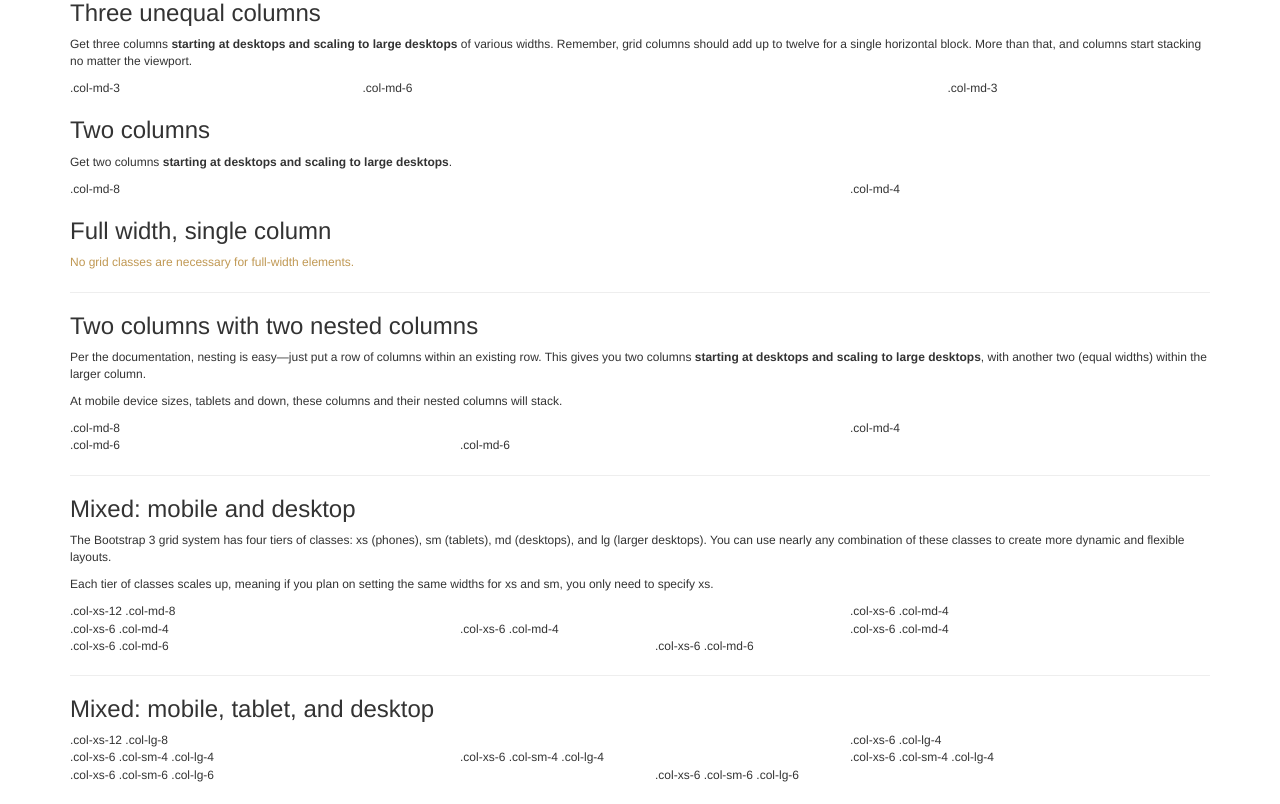
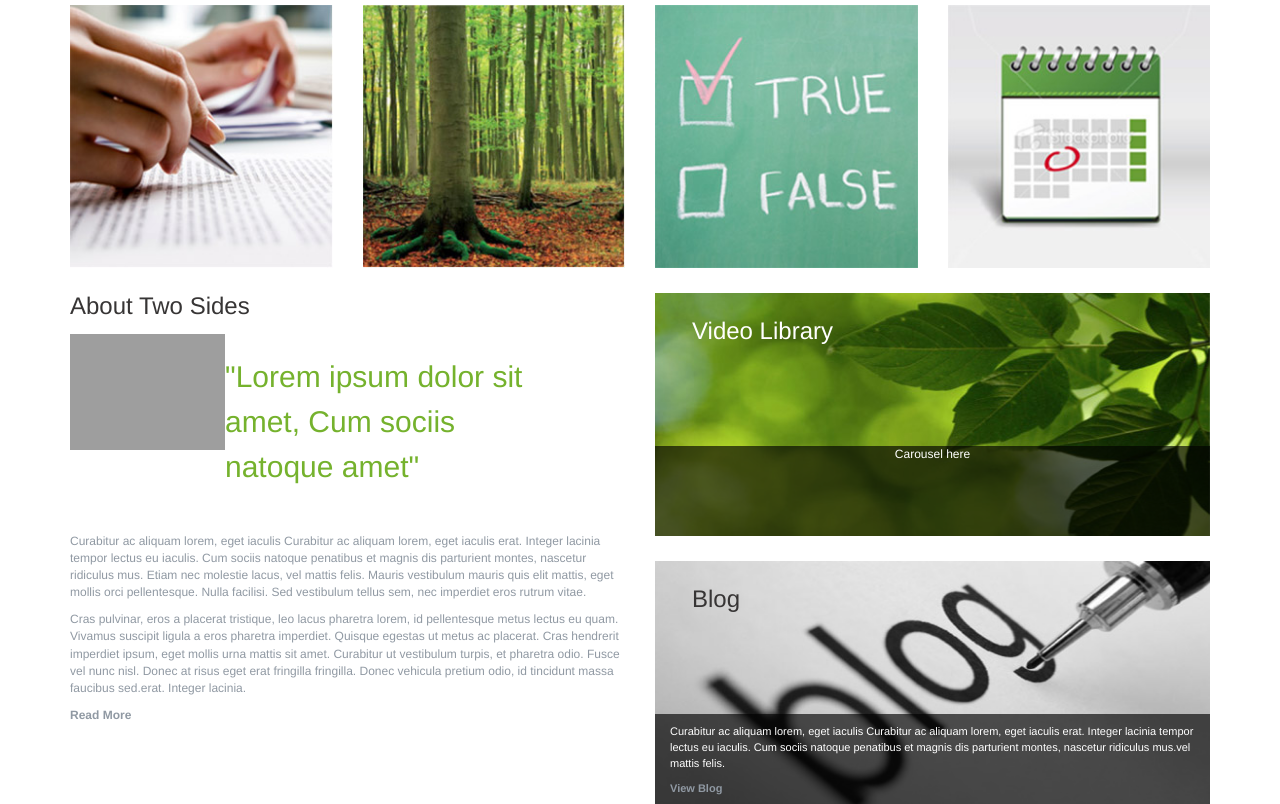
Before and after one commit to RAcreative/phpexample1, a PHP site: page /twosides-home.html in a window 1280 px wide. Shown: the part 639-1443 px from the top of the page. Before the commit the page ends 1421 px from the top, so only its background shows below. Run offline with PHP 8.4, Linux system fonts and the light colour scheme; grey boxes are pictures that could not be loaded.

Commit message:
More content added

```diff
--- a/phpExample/css/default.css
+++ b/phpExample/css/default.css
@@ -187,13 +187,11 @@
     border-radius: 0;
 }
 
-.navbar-default .navbar-collapse, .navbar-default .navbar-form
-{
+.navbar-default .navbar-collapse, .navbar-default .navbar-form {
     border-color: transparent;
 }
 
-.navbar-toggle
-{
+.navbar-toggle {
     margin-left: 10px !important;
     margin-right: 0;
     margin-top: 0;
@@ -389,90 +387,275 @@
     box-shadow: inset 0 1px 3px rgba(0, 0, 0, 0.05), 0 1px 0 rgba(255, 255, 255, 0.1);
 }
 
-
 /* Seperate styles created for this site */
 
-body
-{
+body {
     font-size: 12px;
 }
-a
-{
+
+a {
     color: #9099A3;
     font-weight: bold;
     text-decoration: none;
 }
-a:hover, a:focus
-{
+
+a:hover, a:focus {
     color: #222222;
     text-decoration: underline;
 }
+h1, h2, h3, h4, h5, h6, .h1, .h2, .h3, .h4, .h5, .h6 {
+    color: #373535;
+    font-family: "Oswald", "Helvetica Neue",Helvetica,Arial,Verdana,Tahoma,sans-serif;
+    line-height: 1.5em;
+}
+a h1, a h2, a h3, a h4, a h5, a h6, a .h1, a .h2, a .h3, a .h4, a .h5, a .h6 {
+    color: #373535;
+}
+a:hover h1, a:hover h2, a:hover h3, a:hover h4, a:hover h5, a:hover h6, a:hover .h1, a:hover .h2, a:hover .h3, a:hover .h4, a:hover .h5, a:hover .h6, a:focus h1, a:focus h2, a:focus h3, a:focus h4, a:focus h5, a:focus h6, a:focus .h1, a:focus .h2, a:focus .h3, a:focus .h4, a:focus .h5, a:focus .h6 {
+    color: #75b22d;
+}
+a.nounderline {
+    text-decoration: none !important;
+}
+.hoverpoint {
+    cursor: pointer;
+}
 
-.mobileheaderspace
-{
+.mobileheaderspace {
     height: 6px;
 }
-.navcontainer
-{
+
+.navcontainer {
     clear: both;
     margin: 22px 0 0;
 }
-.nav > li > a
-{
+
+.nav > li > a {
     padding: 10px 5px;
 }
-.nav > li > a:hover, .nav > li > a:focus
-{
+
+.nav > li > a:hover, .nav > li > a:focus {
     background-color: rgba(0, 0, 0, 0);
     text-decoration: none;
 }
-.nav .open > a, .nav .open > a:hover, .nav .open > a:focus
-{
+
+.nav .open > a, .nav .open > a:hover, .nav .open > a:focus {
     background-color: rgba(0, 0, 0, 0);
     border-color: rgba(0, 0, 0, 0);
     color: #222222;
 }
-.headersearch
-{
+
+.headersearch {
     margin-bottom: 5px;
     margin-top: 2px;
 }
-.headerlinks
-{
+
+.headerlinks {
     color: #9099A3;
     line-height: 2em;
     margin-top: 11px;
 }
-.headerlinks a
-{
+
+.headerlinks a {
     color: #75b22d;
 }
-.currentcountryflag
-{
+
+.currentcountryflag {
     border-left: 1px solid #9099a3;
     padding-left: 6px;
     margin-left: 6px;
 }
-.jumbotron
-{
+
+.jumbotron {
     background-color: #f1f7ea;
     margin-bottom: 25px;
     padding: 0;
 }
 
+.carousel {
+    margin-bottom: 8px;
+}
+.carousel-fade .carousel-inner .item {
+    opacity: 0;
+    -webkit-transition-property: opacity;
+    -moz-transition-property: opacity;
+    -o-transition-property: opacity;
+    transition-property: opacity;
+}
+
+.carousel-fade .carousel-inner .active {
+    opacity: 1;
+}
+
+.carousel-fade .carousel-inner .active.left, .carousel-fade .carousel-inner .active.right {
+    left: 0;
+    opacity: 0;
+    z-index: 1;
+}
+
+.carousel-fade .carousel-inner .next.left, .carousel-fade .carousel-inner .prev.right {
+    opacity: 1;
+}
+
+.carousel-fade .carousel-control {
+    z-index: 14;
+}
+
+.carousel, .carousel-inner, .carousel-inner .item {
+    height: 420px;
+}
+
+.carousel .carousel-inner .item {
+    background: #f1f7ea;
+}
+
+.carousel-control.left {
+    background: url("../images/arrow-left.png") no-repeat scroll center center rgba(0, 0, 0, 0);
+}
+
+.carousel-control.right {
+    background: url("../images/arrow-right.png") no-repeat scroll center center rgba(0, 0, 0, 0);
+}
+.carousel-indicators li {
+    background-color: #eeeeee;
+    border: 1px solid #373535;
+    -webkit-transition: background-color 0.3s ease-in-out;
+    -moz-transition: background-color 0.3s ease-in-out;
+    -o-transition: background-color 0.3s ease-in-out;
+    transition: background-color 0.3s ease-in-out;
+}
+.carousel-indicators .active {
+    background-color: #373535;
+}
+.carousel-inner .item .container {
+    height: 420px;
+    position: relative;
+}
+.carousel-inner .item .container .left {
+    float: left;
+    z-index: 10;
+    position: absolute;
+    top: 72px;
+    left: 100px;
+    width: 36%;
+    line-height: 2.2em;
+}
+.carousel-inner .item .container .right {
+    float: right;
+    z-index: 5;
+    position: absolute;
+    right: 0px;
+    bottom: 0px;
+    max-width: 100%;
+}
+.carousel-inner .item .container h2 {
+    font-weight: 400;
+    font-size: 33px;
+    line-height: 1.3em;
+    letter-spacing: 0.02em;
+    margin-bottom: 25px;
+}
+.carousel-inner .item .container p {
+    font-size: 14px;
+    color: rgb(117, 178, 45);
+}
+.emphasis1 {
+    color: rgb(117, 178, 45);
+}
+.textblock {
+    color: #9099a3;
+}
+.homeblock {
+    margin: 25px 0 0;
+    position: relative;
+}
+.homeblock * {
+    z-index: 20;
+}
+.homeblock h3 {
+    position: absolute;
+    margin-left: 37px;
+}
+.homeblock img {
+    position: relative;
+    z-index: 1;
+}
+.homeblock p {
+    font-size: 11px;
+    margin: 10px 0 0 0;
+}
+.homeblock .container {
+    background-color: rgba(0,0,0,0.65);
+    bottom: 0;
+    height: 90px;
+    position: absolute;
+    width:100%;
+}
+.light {
+    color: #ffffff;
+}
+.dark {
+    color: #373535;
+}
+
 /* Only small devices e.g. phones, small tablets */
 @media (max-width: 767px) {
+    h1, h2, h3 {
+        margin-bottom: 5px;
+        margin-top: 10px;
+    }
+    h1, .h1 {
+        font-size: 20px;
+    }
+    h2, .h2 {
+        font-size: 18px;
+    }
+    h3, .h3 {
+        font-size: 16px;
+    }
+    h4, .h4 {
+        font-size: 14px;
+    }
+    h5, .h5 {
+        font-size: 12px;
+    }
+    h6, .h6 {
+        font-size: 10px;
+    }
+    .carousel-inner .item .container .left {
+        left: 50px;
+        line-height: 1.3em;
+        top: 15px;
+        width: 70%;
+    }
+    .carousel-inner .item .container h2 {
+        font-size: 18px;
+        line-height: 1.3em;
+        margin-bottom: 15px;
+    }
+    .carousel-inner .item .container p {
+        font-size: 12px;
+    }
+    .carousel-control.left {
+        background: url("../images/arrow-left-small.png") no-repeat scroll center center rgba(0, 0, 0, 0);
+    }
+
+    .carousel-control.right {
+        background: url("../images/arrow-right-small.png") no-repeat scroll center center rgba(0, 0, 0, 0);
+    }
+    .homeblock h3 {
+        margin-left: 15px;
+    }
 }
 
 /* Tablets and larger displays */
 @media (min-width: 768px) {
-    .headerdivide
-    {
+    .headerdivide {
         border-right: 1px solid rgb(234, 238, 241);
         margin-top: 21px;
     }
-    .headerlinks
-    {
+
+    .headerlinks {
         line-height: 4.6em;
         margin-top: 11px;
     }
@@ -480,9 +663,57 @@
 
 /* Only medium devices e.g. tablets */
 @media (min-width: 768px) and (max-width: 991px) {
-    .headerlinks
-    {
+    h1, .h1 {
+        font-size: 27px;
+    }
+    h2, .h2 {
+        font-size: 23px;
+    }
+    h3, .h3 {
+        font-size: 21px;
+    }
+    h4, .h4 {
+        font-size: 19px;
+    }
+    h5, .h5 {
+        font-size: 16px;
+    }
+    h6, .h6 {
+        font-size: 12px;
+    }
+    .headerlinks {
         line-height: 1.5em;
         margin-top: 20px;
     }
+    .carousel, .carousel-inner, .carousel-inner .item {
+        height: 270px;
+    }
+    .carousel-inner .item .container {
+        height: 270px;
+    }
+    .carousel-inner .item .container .left {
+        left: 50px;
+        line-height: 1.4em;
+        top: 15px;
+        width: 60%;
+    }
+    .carousel-inner .item .container h2 {
+        font-size: 23px;
+        margin-bottom: 20px;
+    }
+    .carousel-inner .item .container p {
+        font-size: 12px;
+    }
+    .carousel-inner .item .container .right {
+        max-width: 50%;
+    }
+    .carousel-control.left {
+        background: url("../images/arrow-left-small.png") no-repeat scroll 20% center rgba(0, 0, 0, 0);
+    }
+    .carousel-control.right {
+        background: url("../images/arrow-right-small.png") no-repeat scroll 80% center rgba(0, 0, 0, 0);
+    }
 }
+
+@media (min-width: 992px) and (max-width: 1199px) {
+}
--- a/phpExample/twosides-home.html
+++ b/phpExample/twosides-home.html
@@ -45,14 +45,14 @@
             </div>
 
             <div class="btn-toolbar hidden-sm hidden-md hidden-lg hidden-print">
-                <div class="btn-group btn-group-sm pull-right">
+                <div class="btn-group pull-right">
                     <button type="button" class="btn btn-sm btn-default navbar-toggle" data-toggle="collapse" data-target=".navbar-collapse">
                         <span class="icon-bar"></span>
                         <span class="icon-bar"></span>
                         <span class="icon-bar"></span>
                     </button>
                 </div>
-                <div class="btn-group btn-group-sm pull-right">
+                <div class="btn-group pull-right">
                     <button type="button" class="btn btn-default" onclick="showHeaderSearch();">
                         <span class="glyphicon glyphicon-search"></span>
                     </button>
@@ -61,9 +61,6 @@
                     </button>
                     <button type="button" class="btn btn-default">
                         <span class="glyphicon glyphicon-user" onclick="document.location.href='/membership/sign-in';"></span>
-                    </button>
-                    <button type="button" class="btn btn-default">
-                        <span class="glyphicon glyphicon-edit" onclick="document.location.href='/membership/register';"></span>
                     </button>
                 </div>
             </div>
@@ -111,99 +108,114 @@
     </div>
 </div>
 
-<div class="jumbotron">
-    <div class="container">
-        <img class="img-responsive" src="images/bnr.jpg" />
+<div id="carousel" class="carousel slide carousel-fade">
+    <ol class="carousel-indicators">
+        <li data-target="#carousel" data-slide-to="0" class="active"></li>
+        <li data-target="#carousel" data-slide-to="1"></li>
+    </ol>
+    <div class="carousel-inner">
+        <div class="active item">
+            <div class="container">
+                <div class="left">
+                    <h2>Print and Paper are <span class="emphasis1">Renewable and Recyclable</span> raw material</h2>
+                    <p>Paper has been around for almost 2000 years, and during this time it has undoubtedly established itself as the most effective and versatile means of communication.</p>
+                </div>
+                <div class="right">
+                    <img class="img-responsive" src="images/bnr1-image.jpg">
+                </div>
+            </div>
+        </div>
+        <div class="item">
+            <div class="container">
+                <div class="left">
+                    <h2>Lorem ipsum dolor <span class="emphasis1">sit amet</span> consecteur amit</h2>
+                    <p>Paper has been around for almost 2000 years, and during this time it has undoubtedly established itself as the most effective and versatile means of communication.</p>
+                </div>
+                <div class="right">
+                    <img class="img-responsive" src="images/bnr1-image.jpg">
+                </div>
+            </div>
+        </div>
     </div>
+    <a class="carousel-control left" href="#carousel" data-slide="prev">&nbsp;</a>
+    <a class="carousel-control right" href="#carousel" data-slide="next">&nbsp;</a>
 </div>
 
 
 <div class="container">
 
     <div class="row">
-        <div class="col-md-3 col-xs-0 col-sm-6">.col-md-4</div>
-        <div class="col-md-9 col-xs-12 col-sm-6">
-            Video Library Lorem Ipsum Shite
-            <div class="row">
-                <div class="col-md-4">.col-md-4</div>
-                <div class="col-md-4">.col-md-4</div>
-                <div class="col-md-4">.col-md-4</div>
+        <div class="col-xs-6 col-sm-3 col-md-3">
+            <a class="nounderline" href="/case-studies">
+                <h3 class="text-center">Case Studies</h3>
+                <img class="img-responsive" src="images/homeblock-casestudies.jpg" />
+            </a>
+        </div>
+        <div class="col-xs-6 col-sm-3 col-md-3">
+            <a class="nounderline" href="/news">
+                <h3 class="text-center">News</h3>
+                <img class="img-responsive" src="images/homeblock-news.jpg" />
+            </a>
+        </div>
+        <div class="col-xs-6 col-sm-3 col-md-3">
+            <a class="nounderline" href="/myths-and-facts">
+                <h3 class="text-center">Get the Facts</h3>
+                <img class="img-responsive" src="images/homeblock-getthefacts.jpg" />
+            </a>
+        </div>
+        <div class="col-xs-6 col-sm-3 col-md-3">
+            <a class="nounderline" href="/events">
+                <h3 class="text-center">Events</h3>
+                <img class="img-responsive" src="images/homeblock-events.jpg" />
+            </a>
+        </div>
+    </div>
 
+    <div class="row">
+        <div class="col-xs-12 col-sm-12 col-md-6 textblock">
+            <h3 class="text-left">About Two Sides</h3>
+            <div class="col-xs-5 col-sm-4 col-md-4 row">
+                <img class="img-responsive" src="images/martyn.jpg" />
             </div>
-
+            <div class="col-xs-1 visible-xs">
+                &nbsp;
+            </div>
+            <div class="col-xs-6 col-sm-8 col-md-8 row">
+                <h2 class="emphasis1">&quot;Lorem ipsum dolor sit amet, Cum sociis natoque amet&quot;</h2>
+            </div>
+            <div class="clearfix"></div>
+            <br />
+            <br />
+            <p>
+                Curabitur ac aliquam lorem, eget iaculis Curabitur ac aliquam lorem, eget iaculis erat. Integer lacinia tempor lectus eu iaculis. Cum sociis natoque penatibus et magnis dis parturient montes, nascetur ridiculus mus. Etiam nec molestie lacus, vel mattis felis. Mauris vestibulum mauris quis elit mattis, eget mollis orci pellentesque. Nulla facilisi. Sed vestibulum tellus sem, nec imperdiet eros rutrum vitae.
+            </p>
+            <p>
+                Cras pulvinar, eros a placerat tristique, leo lacus pharetra lorem, id pellentesque metus lectus eu quam. Vivamus suscipit ligula a eros pharetra imperdiet. Quisque egestas ut metus ac placerat. Cras hendrerit imperdiet ipsum, eget mollis urna mattis sit amet. Curabitur ut vestibulum turpis, et pharetra odio. Fusce vel nunc nisl. Donec at risus eget erat fringilla fringilla. Donec vehicula pretium odio, id tincidunt massa faucibus sed.erat. Integer lacinia.
+            </p>
+            <a href="/about-us">Read More</a>
         </div>
 
-    </div>
-
-    <h3>Three unequal columns</h3>
-    <p>Get three columns <strong>starting at desktops and scaling to large desktops</strong> of various widths. Remember, grid columns should add up to twelve for a single horizontal block. More than that, and columns start stacking no matter the viewport.</p>
-    <div class="row">
-        <div class="col-md-3">.col-md-3</div>
-        <div class="col-md-6">.col-md-6</div>
-        <div class="col-md-3">.col-md-3</div>
-    </div>
-
-    <h3>Two columns</h3>
-    <p>Get two columns <strong>starting at desktops and scaling to large desktops</strong>.</p>
-    <div class="row">
-        <div class="col-md-8">.col-md-8</div>
-        <div class="col-md-4">.col-md-4</div>
-    </div>
-
-    <h3>Full width, single column</h3>
-    <p class="text-warning">No grid classes are necessary for full-width elements.</p>
-
-    <hr>
-
-    <h3>Two columns with two nested columns</h3>
-    <p>Per the documentation, nesting is easy—just put a row of columns within an existing row. This gives you two columns <strong>starting at desktops and scaling to large desktops</strong>, with another two (equal widths) within the larger column.</p>
-    <p>At mobile device sizes, tablets and down, these columns and their nested columns will stack.</p>
-    <div class="row">
-        <div class="col-md-8">
-            .col-md-8
-            <div class="row">
-                <div class="col-md-6">.col-md-6</div>
-                <div class="col-md-6">.col-md-6</div>
+        <div class="col-xs-12 col-sm-12 col-md-6">
+            <div class="row homeblock light">
+                <h3 class="text-left light">Video Library</h3>
+                <img class="img-responsive" src="images/homeblock-videospictures.jpg" />
+                <div class="container text-center">
+                    Carousel here
+                </div>
+            </div>
+            <div class="row homeblock dark hoverpoint" onclick="document.location.href='/blog';">
+                <h3 class="text-left dark">Blog</h3>
+                <img class="img-responsive" src="images/homeblock-blog.jpg" />
+                <div class="container text-left">
+                    <p class="light">
+                        Curabitur ac aliquam lorem, eget iaculis Curabitur ac aliquam lorem, eget iaculis erat. Integer lacinia tempor lectus eu iaculis. Cum sociis natoque penatibus et magnis dis parturient montes, nascetur ridiculus mus.vel mattis felis.
+                    </p>
+                    <p>
+                        <a href="/blog">View Blog</a>
+                    </p>
+                </div>
             </div>
         </div>
-        <div class="col-md-4">.col-md-4</div>
-    </div>
-
-    <hr>
-
-    <h3>Mixed: mobile and desktop</h3>
-    <p>The Bootstrap 3 grid system has four tiers of classes: xs (phones), sm (tablets), md (desktops), and lg (larger desktops). You can use nearly any combination of these classes to create more dynamic and flexible layouts.</p>
-    <p>Each tier of classes scales up, meaning if you plan on setting the same widths for xs and sm, you only need to specify xs.</p>
-    <div class="row">
-        <div class="col-xs-12 col-md-8">.col-xs-12 .col-md-8</div>
-        <div class="col-xs-6 col-md-4">.col-xs-6 .col-md-4</div>
-    </div>
-    <div class="row">
-        <div class="col-xs-6 col-md-4">.col-xs-6 .col-md-4</div>
-        <div class="col-xs-6 col-md-4">.col-xs-6 .col-md-4</div>
-        <div class="col-xs-6 col-md-4">.col-xs-6 .col-md-4</div>
-    </div>
-    <div class="row">
-        <div class="col-xs-6 col-md-6">.col-xs-6 .col-md-6</div>
-        <div class="col-xs-6 col-md-6">.col-xs-6 .col-md-6</div>
-    </div>
-
-    <hr>
-
-    <h3>Mixed: mobile, tablet, and desktop</h3>
-    <p></p>
-    <div class="row">
-        <div class="col-xs-12 col-sm-8 col-lg-8">.col-xs-12 .col-lg-8</div>
-        <div class="col-xs-6 col-sm-4 col-lg-4">.col-xs-6 .col-lg-4</div>
-    </div>
-    <div class="row">
-        <div class="col-xs-6 col-sm-4 col-lg-4">.col-xs-6 .col-sm-4 .col-lg-4</div>
-        <div class="col-xs-6 col-sm-4 col-lg-4">.col-xs-6 .col-sm-4 .col-lg-4</div>
-        <div class="col-xs-6 col-sm-4 col-lg-4">.col-xs-6 .col-sm-4 .col-lg-4</div>
-    </div>
-    <div class="row">
-        <div class="col-xs-6 col-sm-6 col-lg-6">.col-xs-6 .col-sm-6 .col-lg-6</div>
-        <div class="col-xs-6 col-sm-6 col-lg-6">.col-xs-6 .col-sm-6 .col-lg-6</div>
     </div>
 
 </div><!-- /container -->
@@ -214,6 +226,7 @@
 <!-- Placed at the end of the document so the pages load faster -->
 <script src="js/jquery-1.10.2.js" type="text/javascript"></script>
 <script src="js/bootstrap.js" type="text/javascript"></script>
-<script src="js/twitter-bootstrap-hover-dropdown.min.js" type="text/javascript"></script>
+<script src="js/combinedfoot.js" type="text/javascript"></script>
+
 </body>
 </html>
```
Also changed, not shown: phpExample/js/combinedfoot.js (added, +22 -0 lines).
